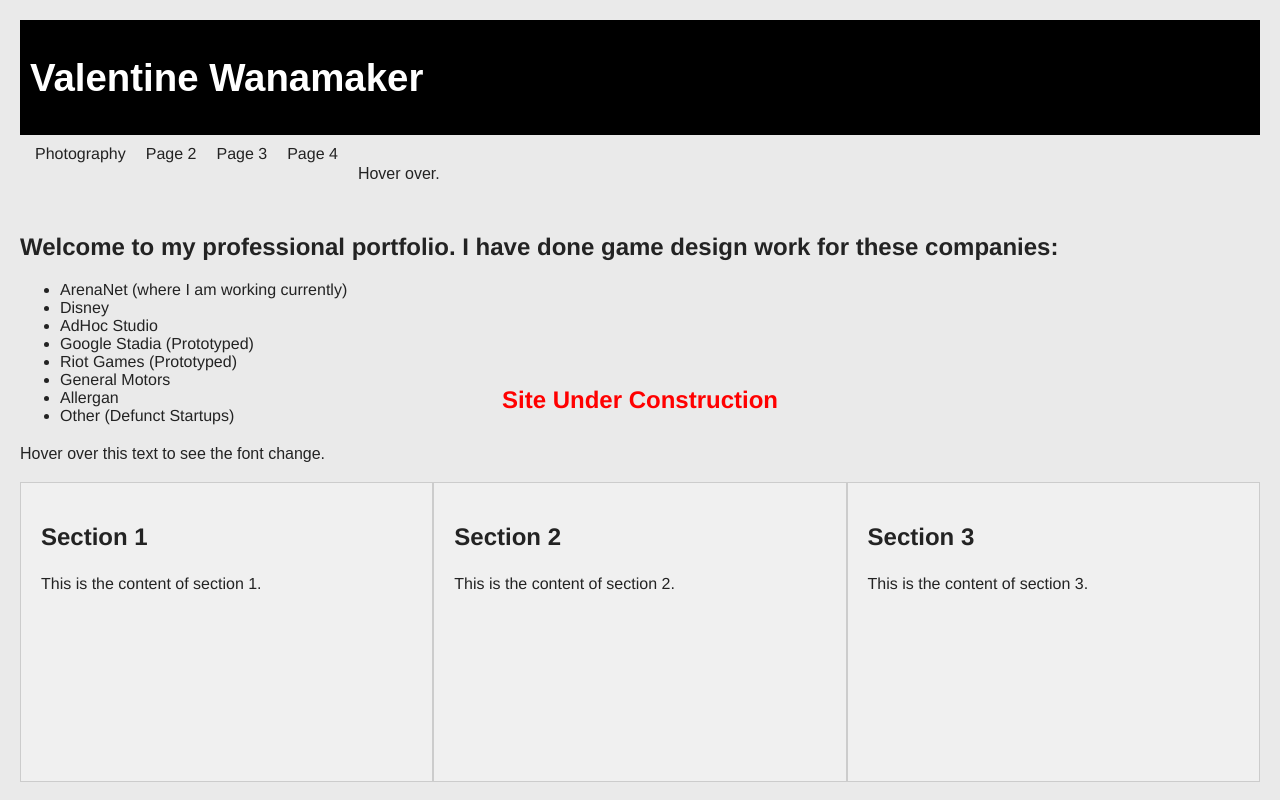
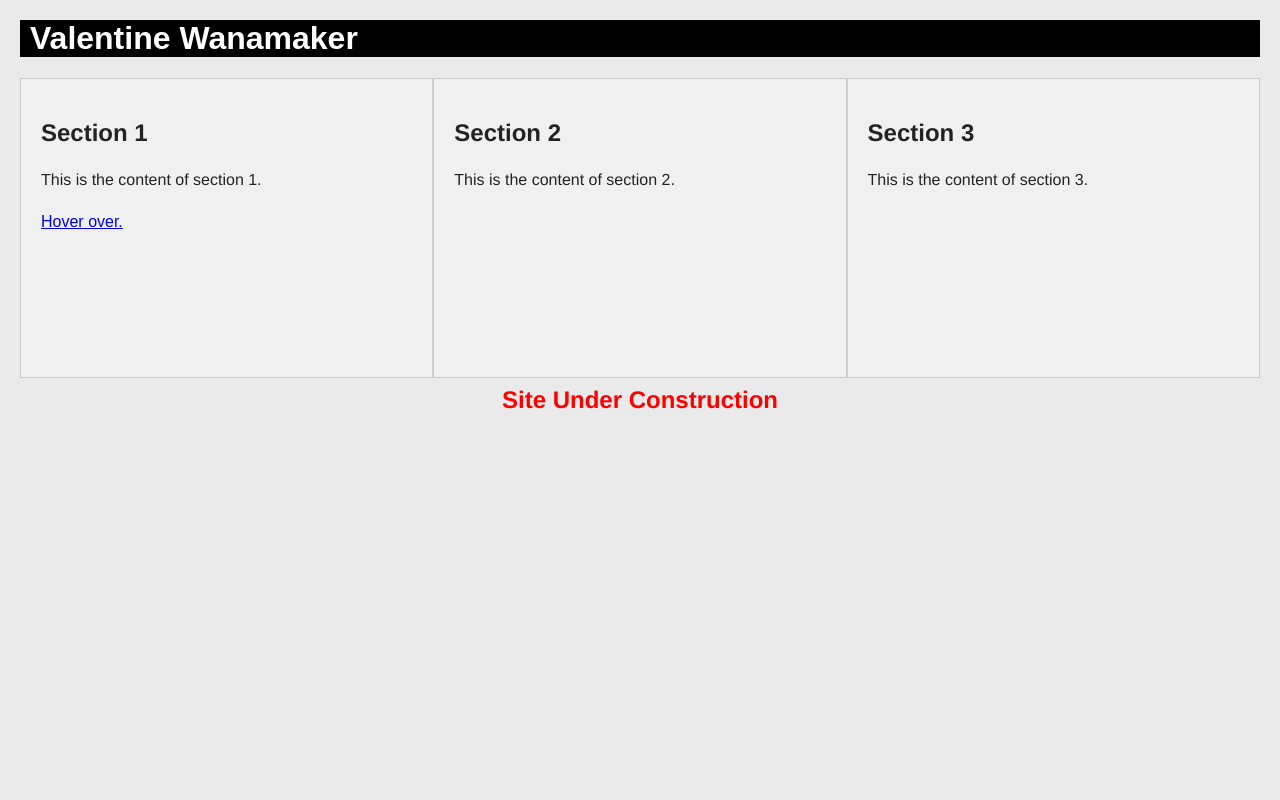
Before and after one commit to Valentine-Wanamaker/Valentine-Wanamaker, a plain HTML site: page index.html in a window 1280 px wide. Drawn offline with Linux system fonts and the light colour scheme.

Commit message:
Eiifdgbfg

```diff
--- a/css/main style.css
+++ b/css/main style.css
@@ -10,10 +10,10 @@ body {
 header {
     background-color: #000000;
     color: #ffffff;
-    padding: 10px;
+    padding-left: 10px;
     text-align: left;
     font-family: 'Europa', sans-serif;
-    font-size: larger;
+    font-size: medium;
 }
 
 .image {
--- a/index.html
+++ b/index.html
@@ -32,39 +32,23 @@
         <h1>Valentine Wanamaker</h1>
     </header>
 
-    <nav>
-        <a href="photography.html">Photography</a>
-        <a href="page2.html">Page 2</a>
-        <a href="page3.html">Page 3</a>
-        <a href="page4.html">Page 4</a>
-        <a href="page4.html"><p class="text">Hover over.</p></a>
-        <a  </a>
-    </nav>
-
-    <h2>Welcome to my professional portfolio. I have done game design work for these companies:</h2>
-    <ul>
-        <li>ArenaNet (where I am working currently)</li>
-        <li>Disney</li>
-        <li>AdHoc Studio</li>
-        <li>Google Stadia (Prototyped)</li>
-        <li>Riot Games (Prototyped)</li>
-        <li>General Motors</li>
-        <li>Allergan</li>
-        <li>Other (Defunct Startups)</li>
-    </ul>
-    <p class="text">Hover over this text to see the font change.</p>
-
     <div class="section">
     <h2>Section 1</h2>
-        <p>This is the content of section 1.</p>
+        <p>
+        This is the content of section 1.
+        <a href="page4.html"><p class="text">Hover over.</p></a>
+        </p>
     </div>
+
     <div class="section">
     <h2>Section 2</h2>
         <p>This is the content of section 2.</p>
     </div>
+
     <div class="section">
     <h2>Section 3</h2>
         <p>This is the content of section 3.</p>
     </div>
+
 </body>
 </html>
```
